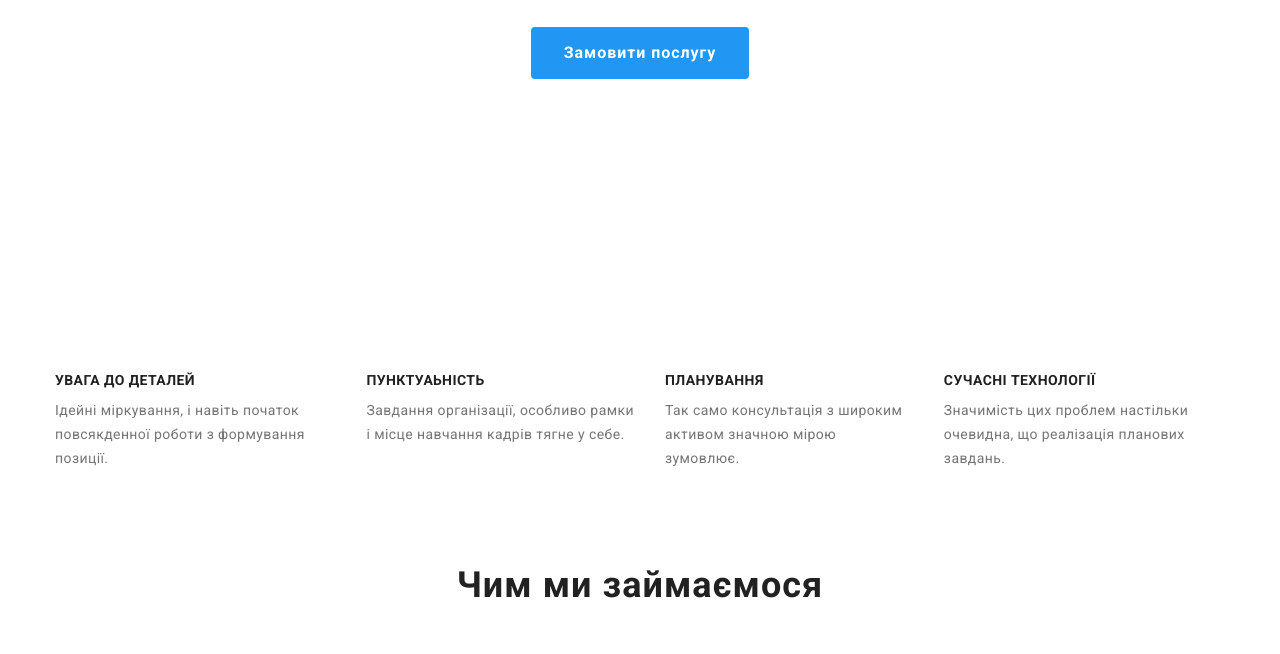
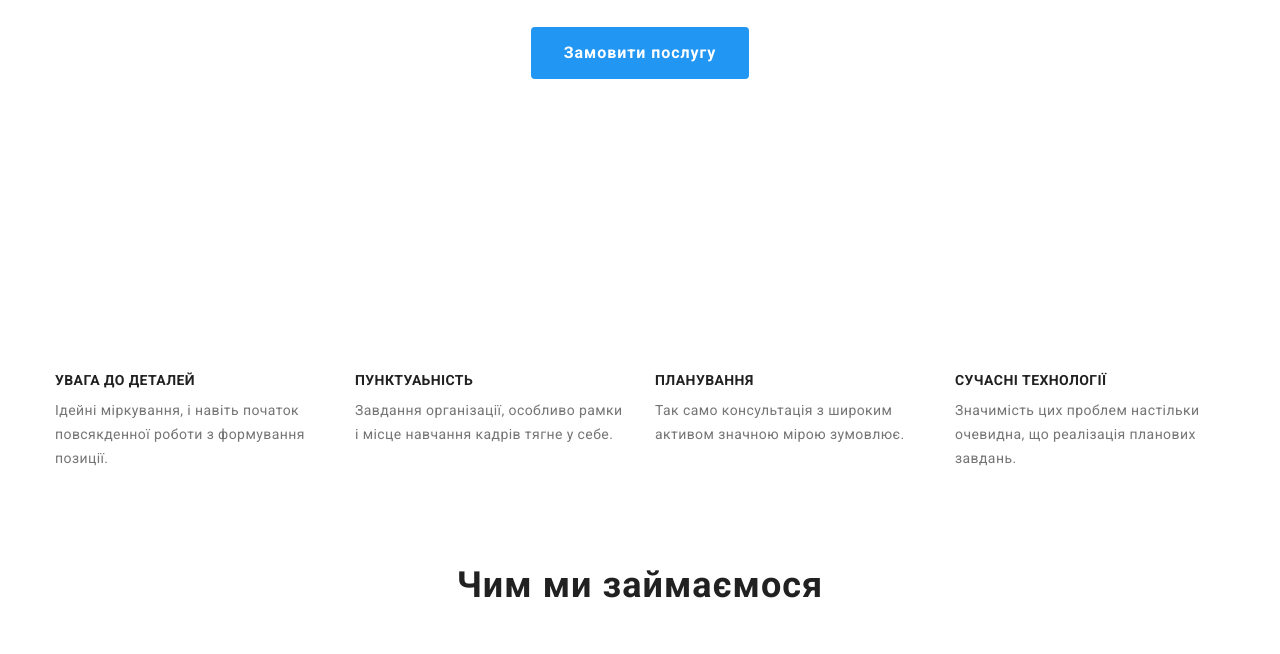
Before and after one commit to OleksandrCOI/goit-markup-hw-03, a website: page index.html in a window 1280 px wide. Shown: the part 404-1058 px from the top of the page. Drawn offline with nearby package versions, Linux system fonts and the light colour scheme.

Commit message:
ДЗ 3 виправлення 3

```diff
--- a/css/styles.css
+++ b/css/styles.css
@@ -330,7 +330,7 @@ body {
     margin-left: 30px;
     }
 
-.features-list > .item {
+.features > .item {
         width: 270px;
         }
 
```
